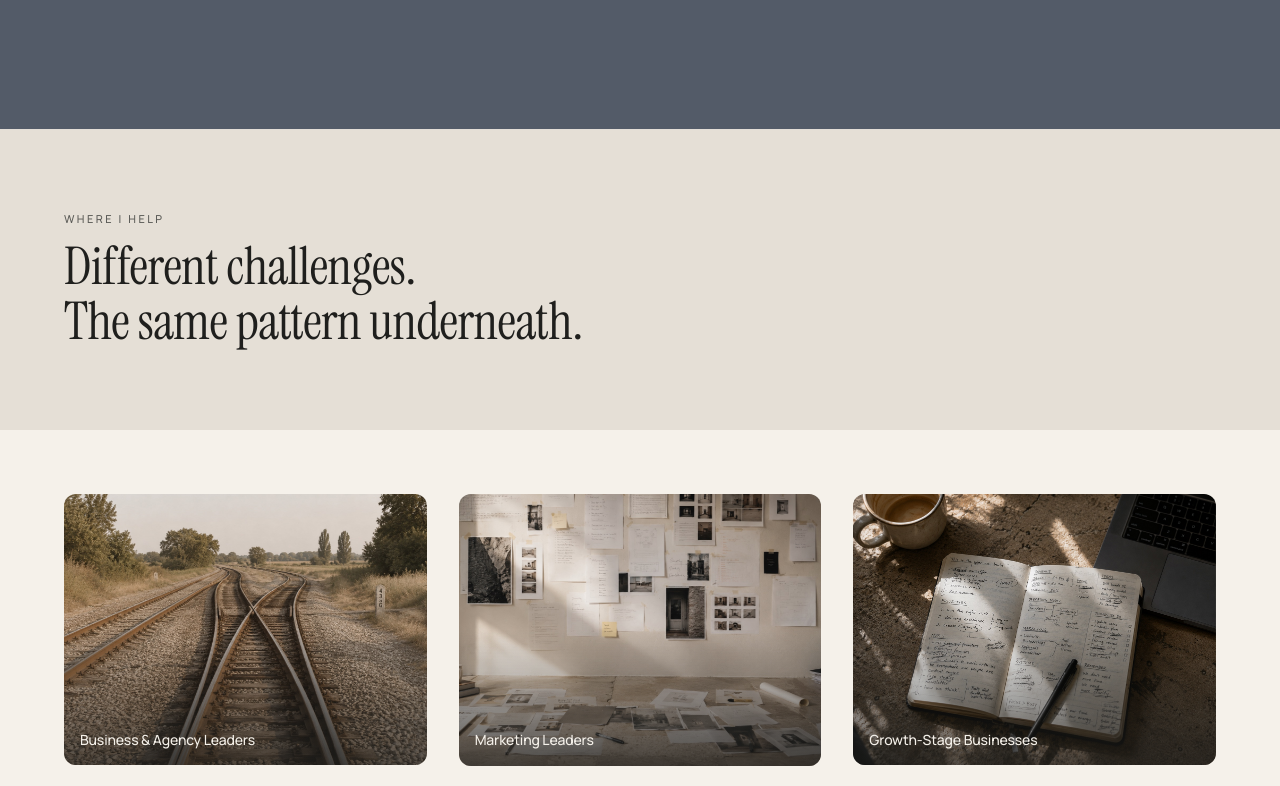
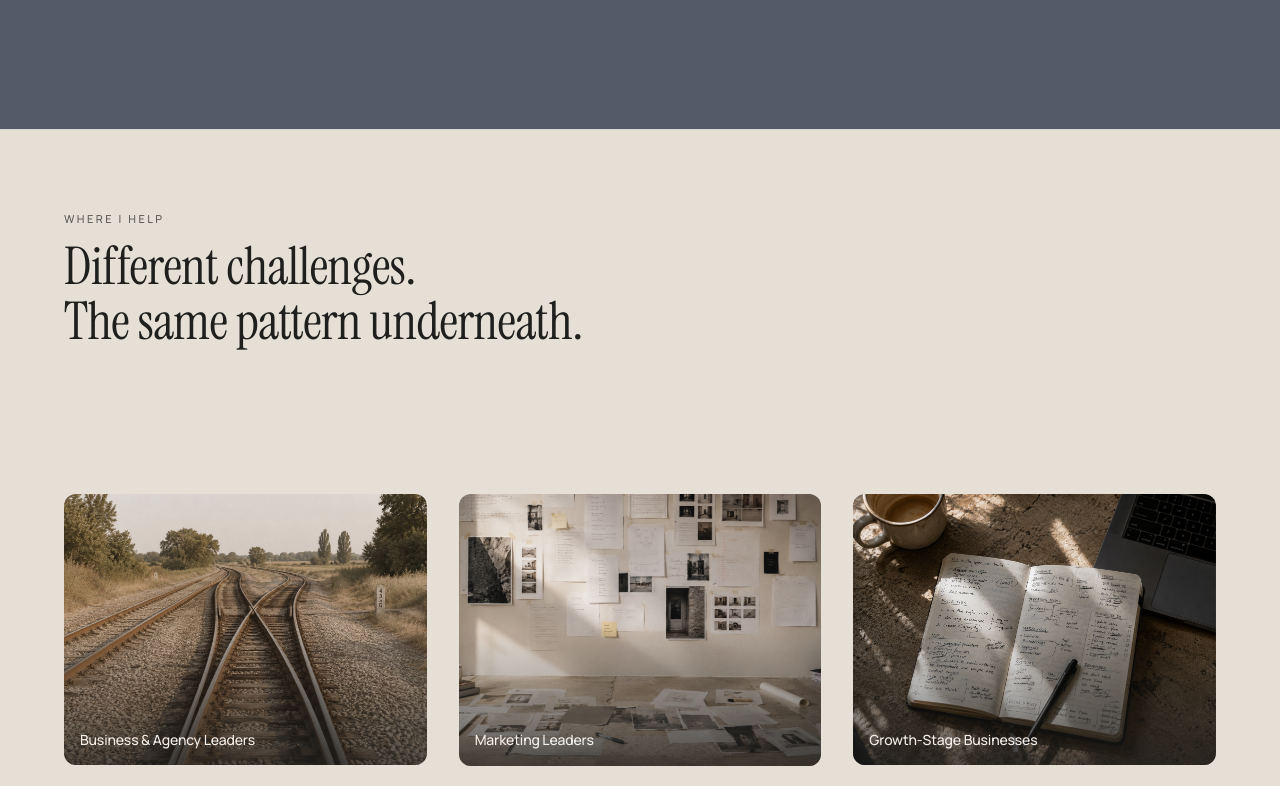
Before and after one commit to darrenbrett-lang/dabhands.delivery, a Next.js app: page / in a window 1280 px wide. Shown: the part 3947-4733 px from the top of the page. Built offline with nearby package versions, Linux system fonts and the light colour scheme.

Commit message:
Where I help: run the clay wash through the full module
The header band's bg-clay/20 moves to the section, so the headline and the three doorway cards sit on one continuous block; the closer below stays bone.

Co-Authored-By: Claude Opus 4.8 <noreply@anthropic.com>

```diff
--- a/pages/index.tsx
+++ b/pages/index.tsx
@@ -280,10 +280,10 @@ export default function Home() {
           </div>
         </section>
 
-        {/* ── MOMENTUM (Who I help): three doorways as one big editorial sequence ── */}
-        <section data-spine="Who I help" className="bg-bone text-ink border-t border-stone/60">
-          {/* Header band — a warm clay wash, matching the rows' rollover state below. */}
-          <div className="bg-clay/20 text-ink py-14 md:py-16 lg:py-20">
+        {/* ── MOMENTUM (Who I help): three doorways as one big editorial sequence.
+            The warm clay wash runs the full module — header and cards as one block. ── */}
+        <section data-spine="Who I help" className="bg-clay/20 text-ink border-t border-stone/60">
+          <div className="py-14 md:py-16 lg:py-20">
             <div className="u-container">
               <div className="u-grid items-end gap-y-5">
                 {/* Title over the image column (cols 1–4 on lg); intro over the copy column
```
